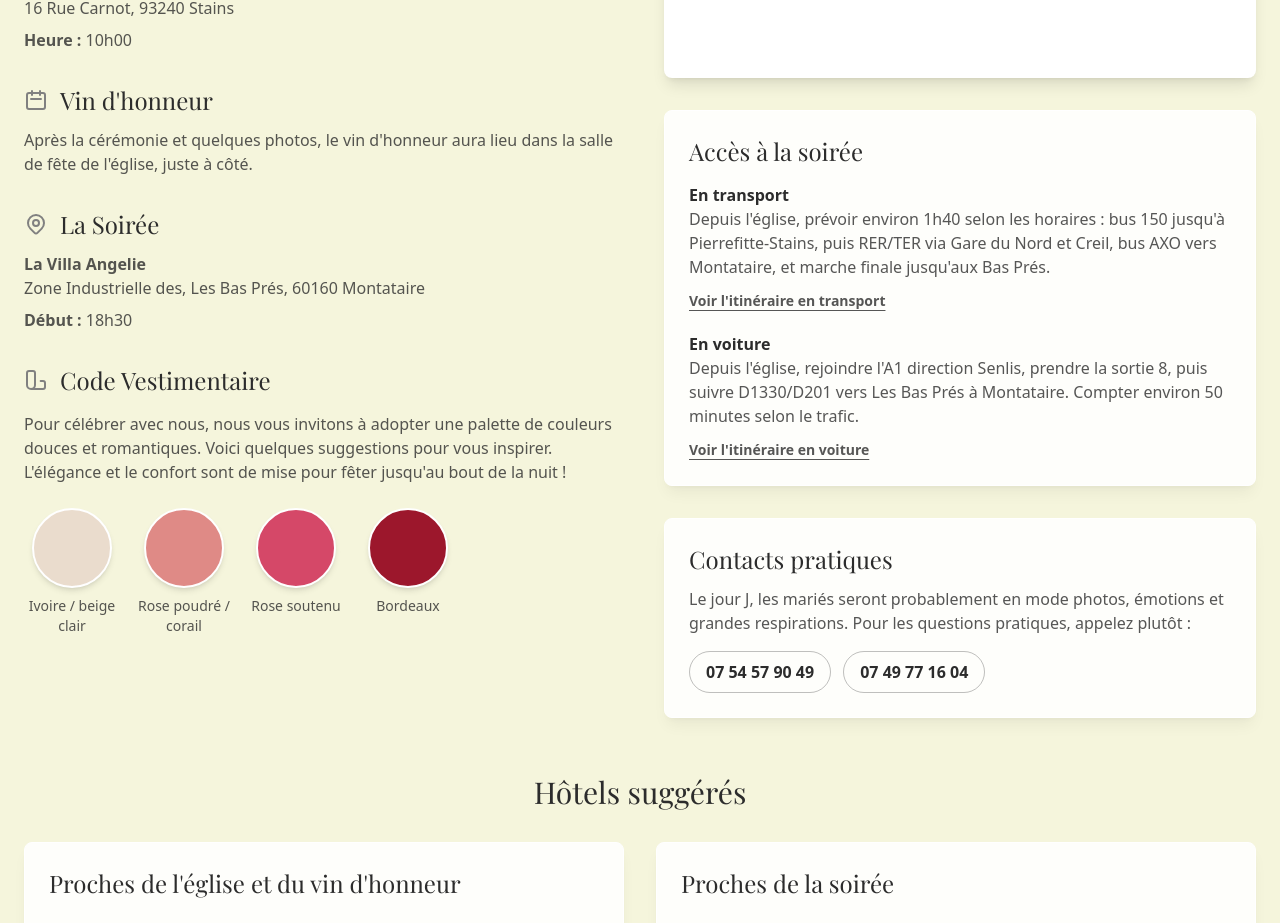
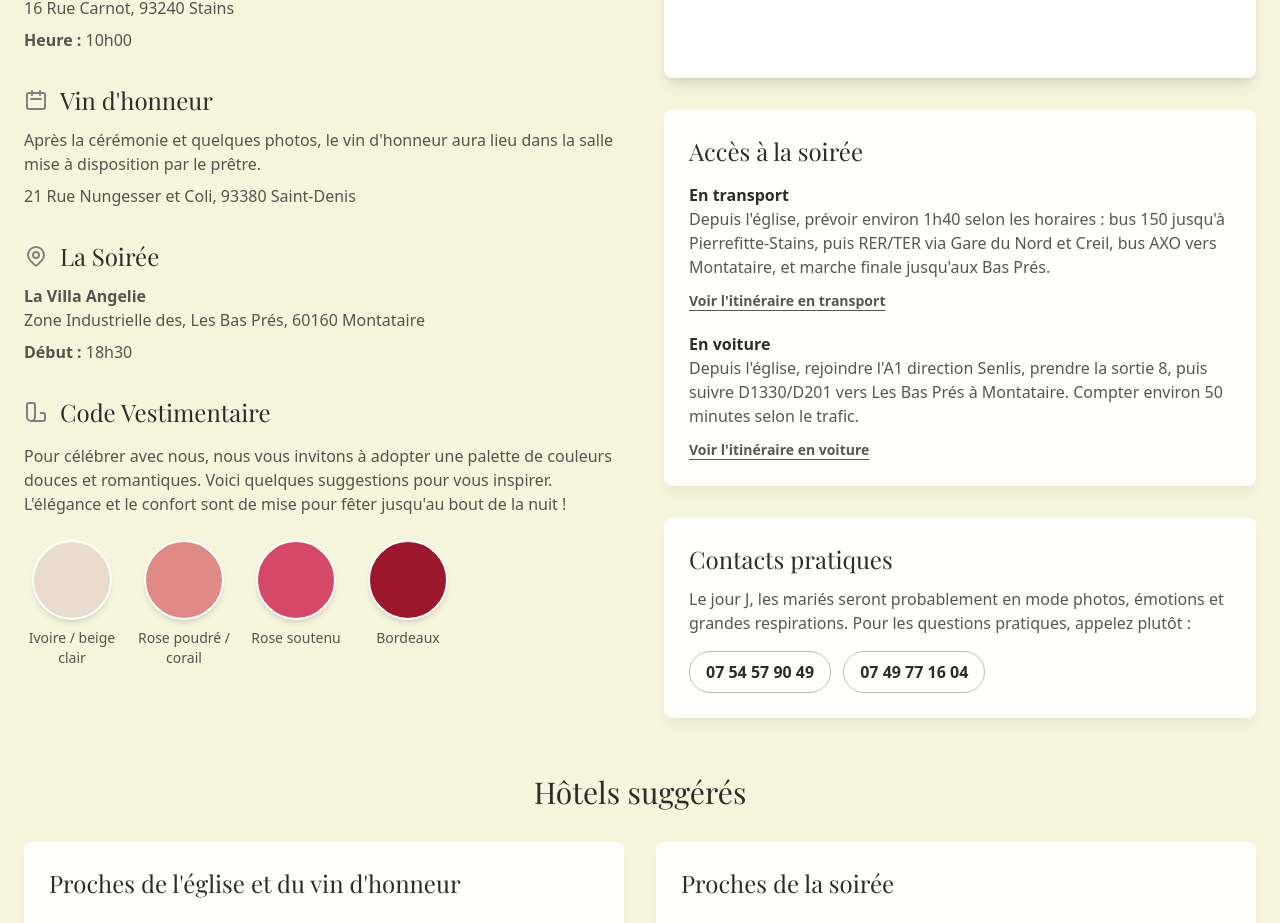
Before and after one commit to TemgouaHulerich/wedding_hulerich, a Next.js app: page / in a window 1280 px wide. Shown: the part 4713-5636 px from the top of the page. Built offline with nearby package versions, Linux system fonts and the light colour scheme; no server answers; grey boxes are pictures that could not be loaded.

Commit message:
Change sur lieu Vin d'honneur

```diff
--- a/components/InfoSection.tsx
+++ b/components/InfoSection.tsx
@@ -8,6 +8,9 @@ const partyDirectionsUrl =
 
 const partyTransitUrl =
   'https://www.google.com/maps/dir/?api=1&origin=%C3%89glise%20Notre-Dame-de-l%27Assomption%2C%2016%20Rue%20Carnot%2C%2093240%20Stains&destination=Les%20Bas%20Pr%C3%A9s%2C%2060160%20Montataire&travelmode=transit';
+
+const wineReceptionDirectionsUrl =
+  'https://www.google.com/maps/dir/?api=1&origin=%C3%89glise%20Notre-Dame-de-l%27Assomption%2C%2016%20Rue%20Carnot%2C%2093240%20Stains&destination=21%20Rue%20Nungesser%20et%20Coli%2C%2093380%20Saint-Denis&travelmode=driving';
 
 const hotelsNearChurch = [
   {
@@ -98,8 +101,11 @@ const InfoSection = () => {
                 Vin d&apos;honneur
               </h3>
               <p className="text-neutral-black/80">
-                Après la cérémonie et quelques photos, le vin d&apos;honneur aura lieu dans la salle de fête de l&apos;église, juste à côté.
+                Après la cérémonie et quelques photos, le vin d&apos;honneur aura lieu dans la salle mise à disposition par le prêtre.
               </p>
+              <a href={wineReceptionDirectionsUrl} target="_blank" rel="noopener noreferrer" className="inline-block text-neutral-black/80 hover:text-accent-gray transition-colors mt-2">
+                21 Rue Nungesser et Coli, 93380 Saint-Denis
+              </a>
             </div>
 
             <div>
```
Also changed, not shown: 1 other file (tests, documents, lock files or other folders).
